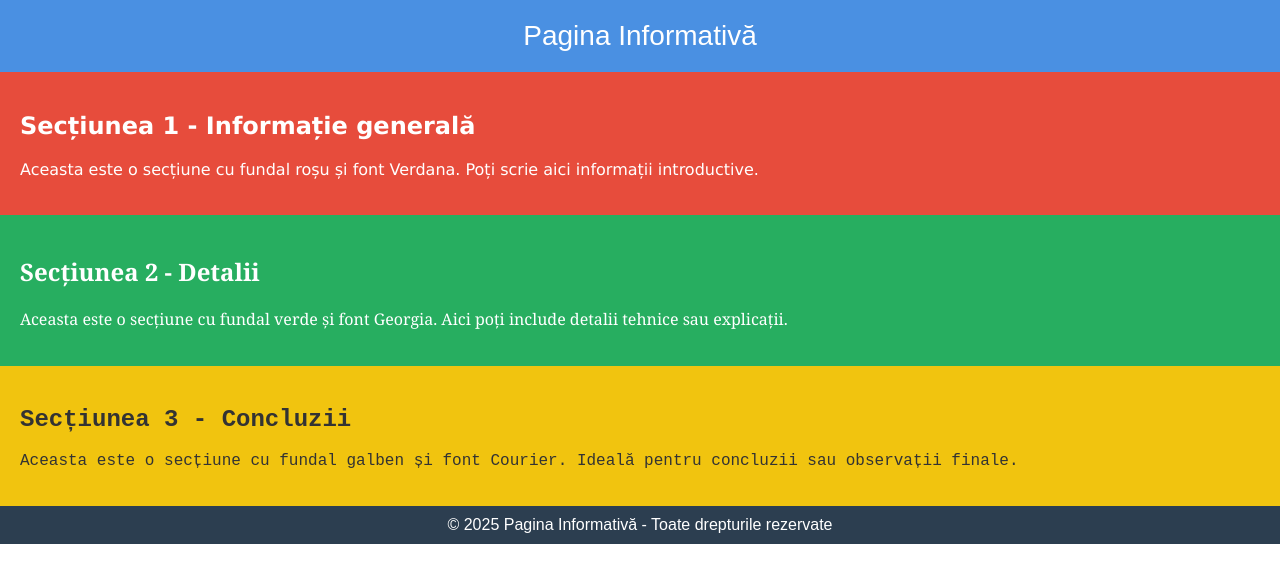
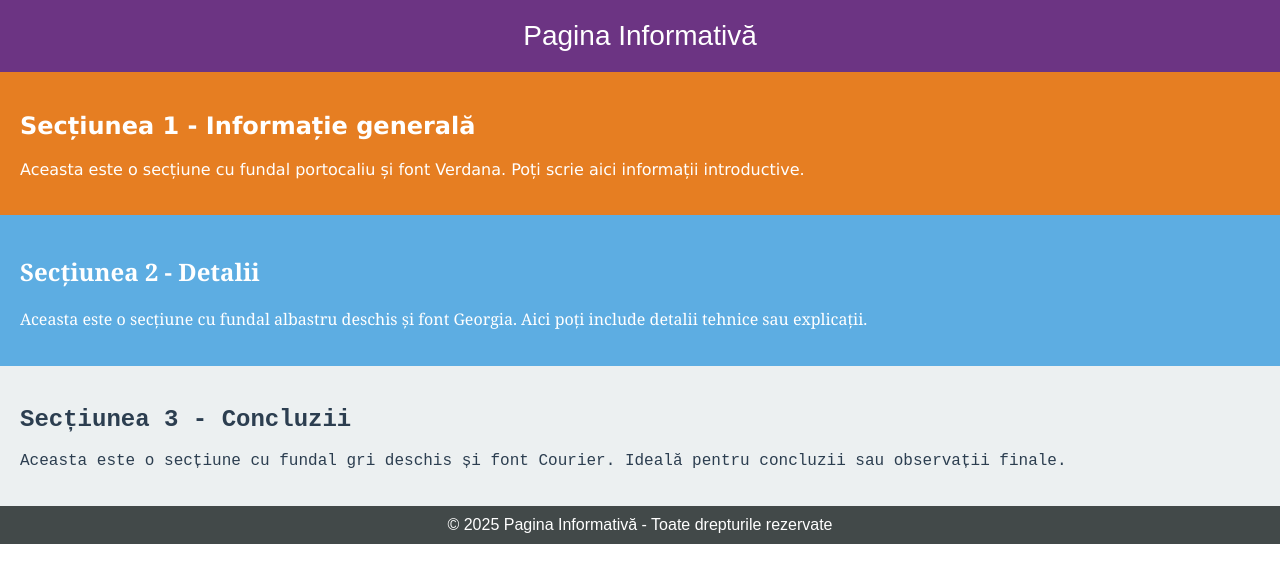
Before and after one commit to tamp13r/html-ex, a plain HTML site: page Desktop/GIT/index.html in a window 1280 px wide. Drawn offline with Linux system fonts and the light colour scheme.

Commit message:
Update index.html
vers2

```diff
--- a/Desktop/GIT/index.html
+++ b/Desktop/GIT/index.html
@@ -11,7 +11,7 @@
     }
 
     header {
-      background-color: #4A90E2;
+      background-color: #6C3483;
       color: white;
       padding: 20px;
       text-align: center;
@@ -20,27 +20,28 @@
 
     section {
       padding: 20px;
-      color: #fff;
     }
 
     .sectiune-rosie {
-      background-color: #e74c3c;
+      background-color: #E67E22;
+      color: white;
       font-family: 'Verdana', sans-serif;
     }
 
     .sectiune-verde {
-      background-color: #27ae60;
+      background-color: #5DADE2;
+      color: white;
       font-family: 'Georgia', serif;
     }
 
     .sectiune-galben {
-      background-color: #f1c40f;
+      background-color: #ECF0F1;
+      color: #2C3E50;
       font-family: 'Courier New', monospace;
-      color: #333;
     }
 
     footer {
-      background-color: #2c3e50;
+      background-color: #424949;
       color: white;
       text-align: center;
       padding: 10px;
@@ -55,17 +56,17 @@
 
   <section class="sectiune-rosie">
     <h2>Secțiunea 1 - Informație generală</h2>
-    <p>Aceasta este o secțiune cu fundal roșu și font Verdana. Poți scrie aici informații introductive.</p>
+    <p>Aceasta este o secțiune cu fundal portocaliu și font Verdana. Poți scrie aici informații introductive.</p>
   </section>
 
   <section class="sectiune-verde">
     <h2>Secțiunea 2 - Detalii</h2>
-    <p>Aceasta este o secțiune cu fundal verde și font Georgia. Aici poți include detalii tehnice sau explicații.</p>
+    <p>Aceasta este o secțiune cu fundal albastru deschis și font Georgia. Aici poți include detalii tehnice sau explicații.</p>
   </section>
 
   <section class="sectiune-galben">
     <h2>Secțiunea 3 - Concluzii</h2>
-    <p>Aceasta este o secțiune cu fundal galben și font Courier. Ideală pentru concluzii sau observații finale.</p>
+    <p>Aceasta este o secțiune cu fundal gri deschis și font Courier. Ideală pentru concluzii sau observații finale.</p>
   </section>
 
   <footer>
```
